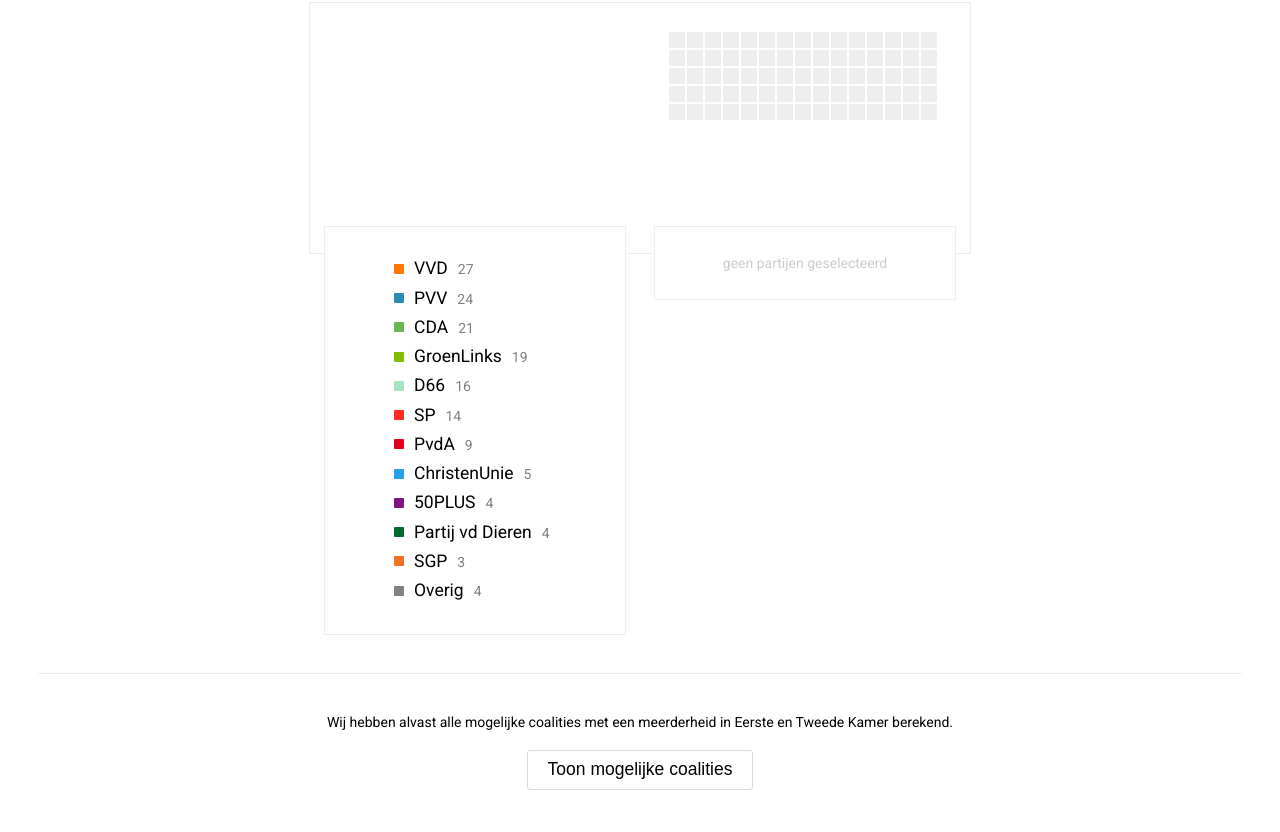
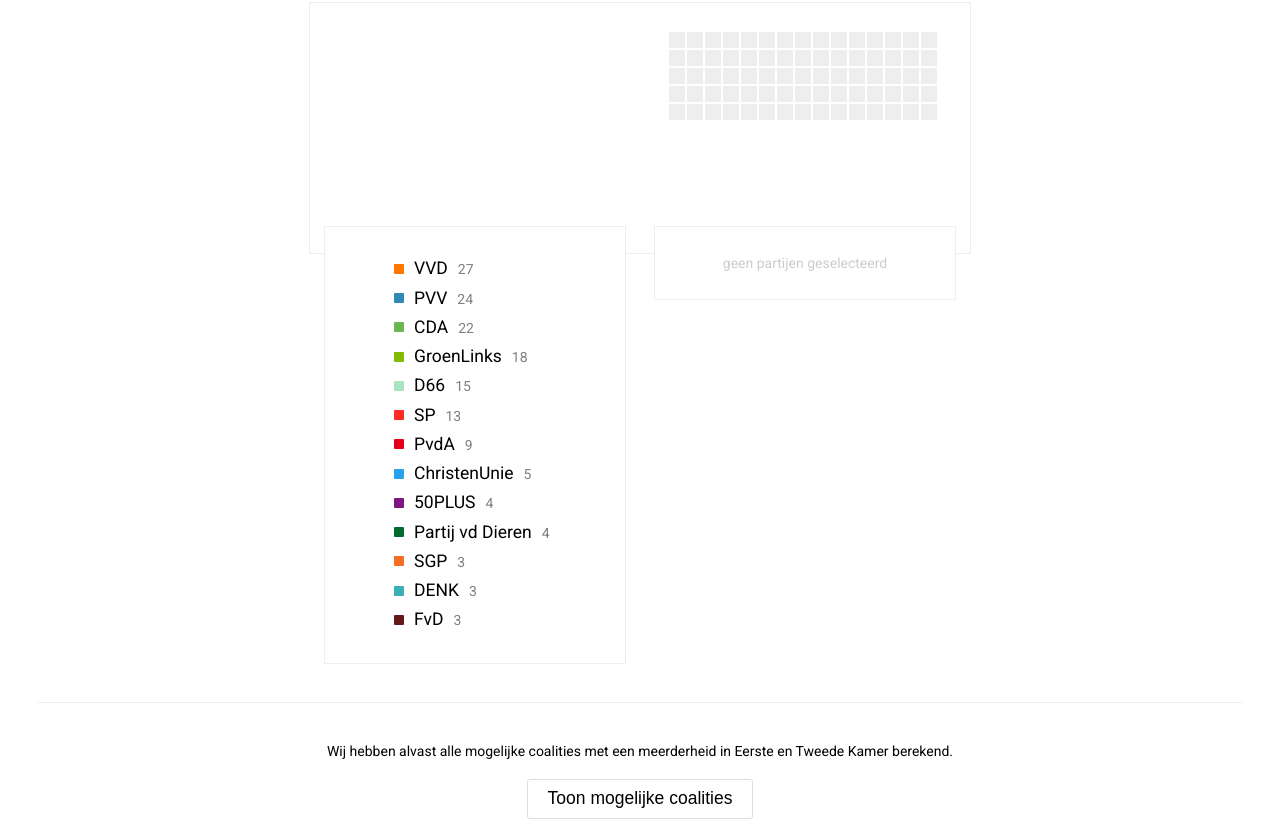
Before and after one commit to larixk/coalitiemaker.nl, a React (Create React App) app: page / in a window 1280 px wide. Shown: the part 404-1236 px from the top of the page. Built offline with nearby package versions, Linux system fonts and the light colour scheme.

Commit message:
New poll data

```diff
--- a/src/components/Finder.css
+++ b/src/components/Finder.css
@@ -32,6 +32,10 @@
 
 .Finder .coalition-parties {
   width: 100%;
+}
+
+.Finder .coalition-first-of-group {
+  margin-top: 80px;
 }
 
 .Finder .party {
--- a/src/components/Finder.js
+++ b/src/components/Finder.js
@@ -1,33 +1,42 @@
-import React, { Component } from "react";
+import React, { Component } from 'react';
 
-import Party from "./Party";
-import Totals from "./Totals";
+import Party from './Party';
+import Totals from './Totals';
 
-import calculator from "../util/calculator";
+import calculator from '../util/calculator';
 
-import "./Finder.css";
+import './Finder.css';
 
 class Finder extends Component {
   constructor() {
     super();
     this.state = {
-      expanded: false
+      expanded: false,
     };
   }
   render() {
     const coalitions = this.state.expanded
       ? calculator(this.props.parties).filter(
-          coalition => coalition.parties.length <= this.state.expanded
+          coalition => coalition.parties.length <= this.state.expanded,
         )
       : [];
+    console.log(coalitions.map(c => c.hash));
+    console.log(coalitions);
+    let previousCoalitionSize = null;
     return (
       <div className="Finder">
         <ul>
-          {coalitions.map(coalition => (
+          {coalitions.map(coalition => {
+            let className = 'coalition';
+            if (coalition.parties.length !== previousCoalitionSize) {
+              previousCoalitionSize = coalition.parties.length;
+              className += ' coalition-first-of-group';
+            }
+            return (
               <li
                 onClick={() => this.props.onClick(coalition.parties)}
                 key={coalition.hash}
-              className="coalition"
+                className={className}
               >
                 <div className="coalition-parties">
                   {coalition.parties.map(party => (
@@ -39,7 +48,8 @@
                   tweedeKamerCount={coalition.seats}
                 />
               </li>
-          ))}
+            );
+          })}
         </ul>
         <div>
           {this.state.expanded
--- a/src/parties.js
+++ b/src/parties.js
@@ -13,25 +13,25 @@
   },
   {
     name: "CDA",
-    seats: 21,
+    seats: 22,
     eerste: 12,
     color: "#6ab651"
   },
   {
     name: "GroenLinks",
-    seats: 19,
+    seats: 18,
     eerste: 4,
     color: "#82bb00"
   },
   {
     name: "D66",
-    seats: 16,
+    seats: 15,
     eerste: 10,
     color: "#a7e5c0"
   },
   {
     name: "SP",
-    seats: 14,
+    seats: 13,
     eerste: 9,
     color: "#fe2b24"
   },
@@ -66,10 +66,15 @@
     color: "#f37022"
   },
   {
-    name: "Overig",
-    seats: 4,
-    eerste: 1,
-    color: "#808080",
-    invalid: true
+    name: "DENK",
+    seats: 3,
+    eerste: 0,
+    color: "#39afb6"
+  },
+  {
+    name: "FvD",
+    seats: 3,
+    eerste: 0,
+    color: "#651817"
   },
 ];
--- a/src/util/calculator.js
+++ b/src/util/calculator.js
@@ -28,7 +28,7 @@
   (a.eerste + 1000 * (a.seats / a.parties.length));
 
 export default parties => times(Math.pow(2, parties.length), i => ({
-  hash: i.toString(2),
+  hash: leftPad(i.toString(2), parties.length, 0),
   parties: leftPad(i.toString(2), parties.length, 0)
     .split("")
     .map((b, j) => b === "0" ? null : parties[j])
```
Lines whose indentation alone changed are shown as unchanged.
